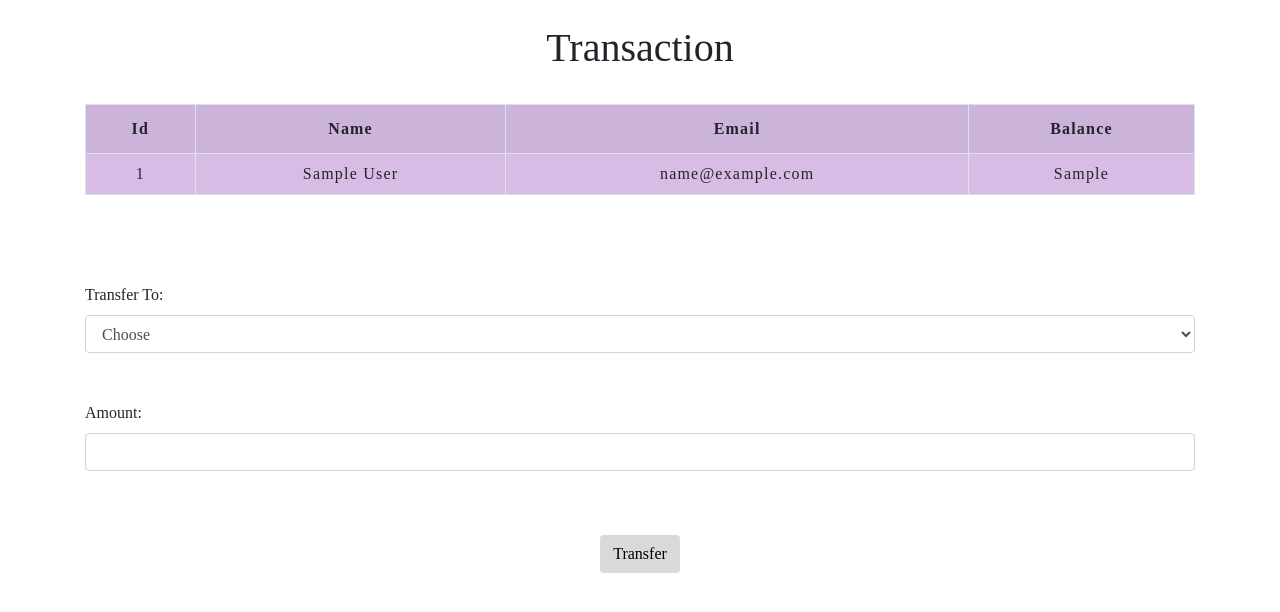
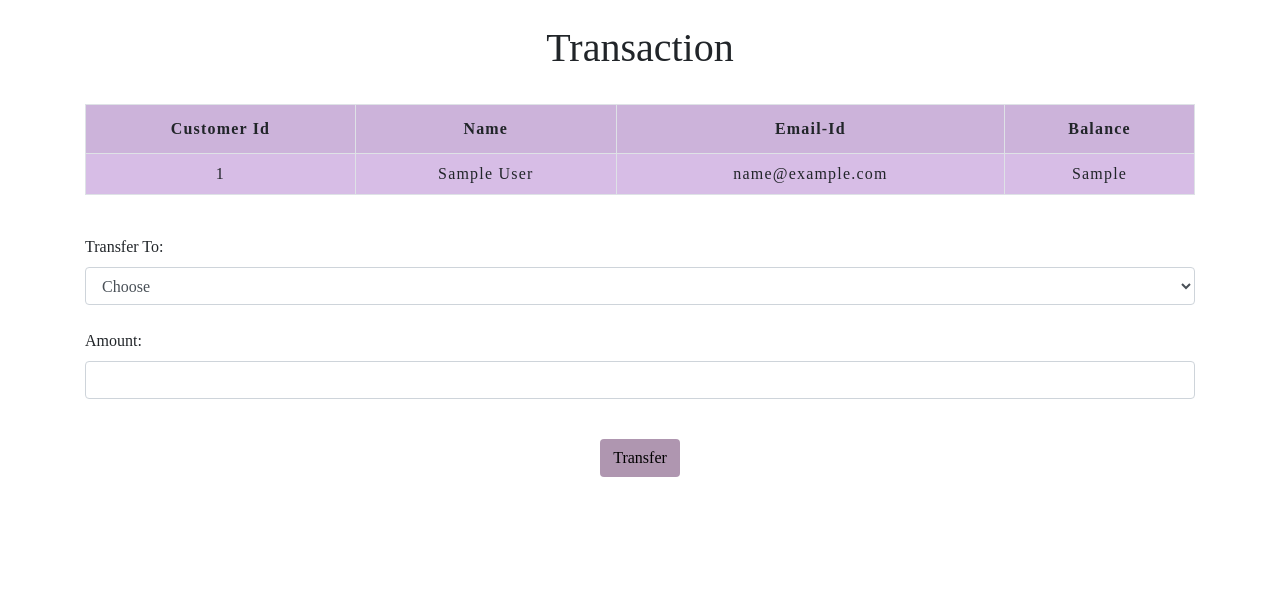
Before and after one commit to Sherin-Sneha/Basic-Banking-System, a PHP site: page /selecteduserdetail.php?id=1 in a window 1280 px wide. Shown: the part 56-668 px from the top of the page. Run offline with PHP 8.4, Linux system fonts and the light colour scheme; tables that the repository leaves empty or names only in its code hold one stand-in row (values such as "Sample post").

Commit message:
Update selecteduserdetail.php

```diff
--- a/selecteduserdetail.php
+++ b/selecteduserdetail.php
@@ -93,11 +93,11 @@ if(isset($_POST['submit']))
 
 		button{
 			border:none;
-			background: #d9d9d9;
+			background: #af96b0;
 		}
 	    button:hover{
-			background-color:#777E8B;
-			transform: scale(1.1);
+			background-color:#b497b8;
+			transform: scale(1.3);
 			color:white;
 		}
 
@@ -127,9 +127,9 @@ if(isset($_POST['submit']))
         <div>
             <table class="table table-striped table-condensed table-bordered">
                 <tr>
-                    <th class="text-center">Id</th>
+                    <th class="text-center">Customer Id</th>
                     <th class="text-center">Name</th>
-                    <th class="text-center">Email</th>
+                    <th class="text-center">Email-Id</th>
                     <th class="text-center">Balance</th>
                 </tr>
                 <tr>
@@ -140,7 +140,7 @@ if(isset($_POST['submit']))
                 </tr>
             </table>
         </div>
-        <br><br><br>
+        <br>
         <label>Transfer To:</label>
         <select name="to" class="form-control" required>
             <option value="" disabled selected>Choose</option>
@@ -167,10 +167,10 @@ if(isset($_POST['submit']))
             <div>
         </select>
         <br>
-        <br>
+
             <label>Amount:</label>
             <input type="number" class="form-control" name="amount" required>
-            <br><br>
+            <br>
                 <div class="text-center" >
             <button class="btn mt-3" name="submit" type="submit" id="myBtn">Transfer</button>
             </div>
```
